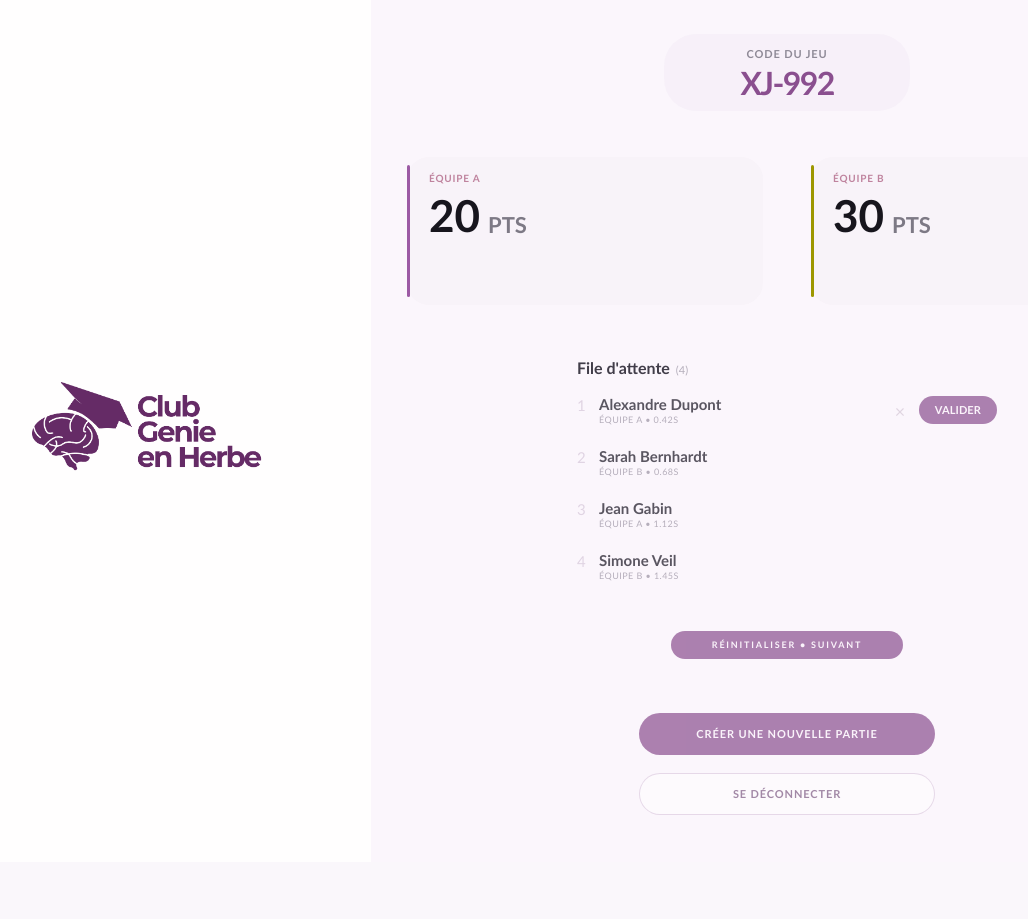
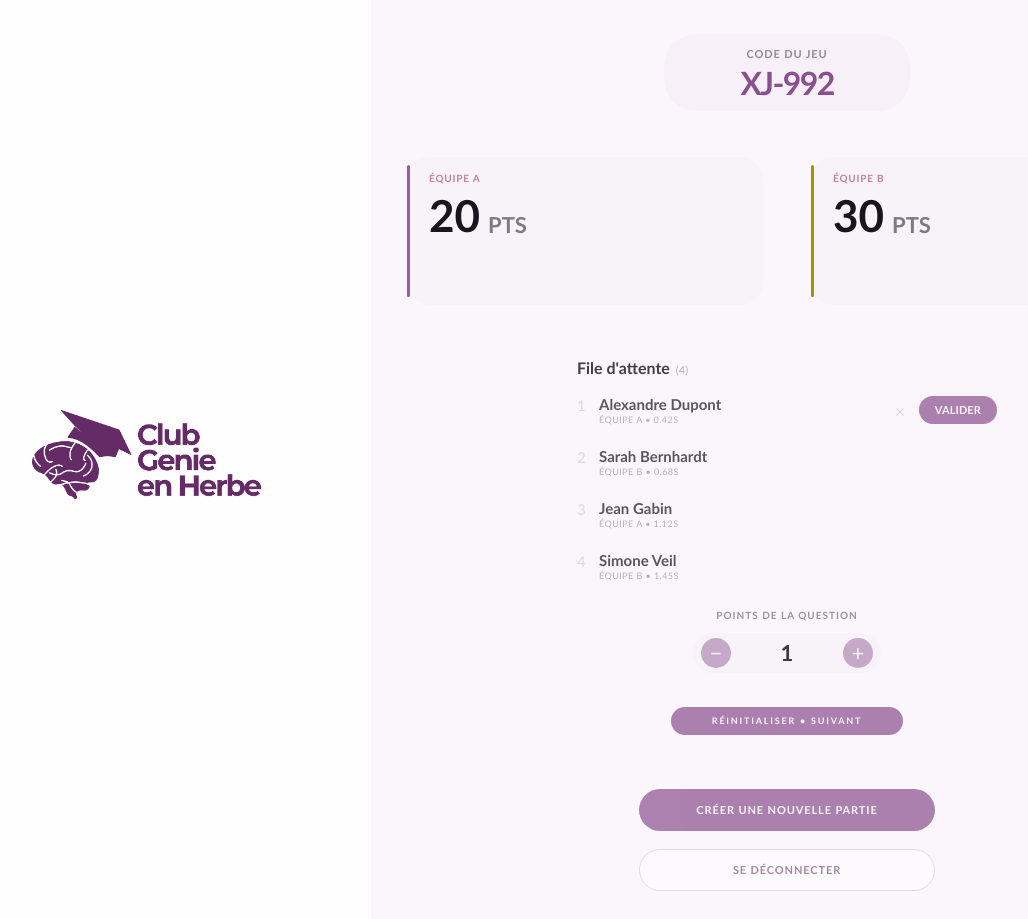
Before and after one commit to Mukendi-Winner/Buzzer, a React (Vite) app in the folder Buzzer_PWA/: page /host-round in a window 1280 px wide. Shown: the whole page, without its empty margins (77-1105 px from the left). Before the commit the page ends 862 px from the top, so only its background shows below. Built offline with nearby package versions, Linux system fonts and the light colour scheme; no server answers.

Commit message:
adding button to set the number of point given by question

```diff
--- a/Buzzer_PWA/src/pages/host/HostRound.css
+++ b/Buzzer_PWA/src/pages/host/HostRound.css
@@ -225,6 +225,57 @@
   color: #c8aebc;
 }
 
+.host-round__points-control {
+  margin: 20px 14px 0;
+  display: grid;
+  justify-items: center;
+  gap: 10px;
+}
+
+.host-round__points-label {
+  font-size: 11px;
+  font-weight: 800;
+  letter-spacing: 0.1em;
+  color: #9d93a3;
+}
+
+.host-round__points-box {
+  min-width: 158px;
+  height: 44px;
+  padding: 0 8px;
+  border-radius: 999px;
+  background: rgba(248, 243, 249, 0.96);
+  display: flex;
+  align-items: center;
+  justify-content: space-between;
+  gap: 10px;
+}
+
+.host-round__points-step {
+  width: 34px;
+  height: 34px;
+  border: 0;
+  border-radius: 50%;
+  background: #8a4f8f;
+  color: #fbf3fb;
+  font-size: 24px;
+  line-height: 1;
+  cursor: pointer;
+}
+
+.host-round__points-step:disabled {
+  opacity: 0.45;
+  cursor: not-allowed;
+}
+
+.host-round__points-value {
+  min-width: 22px;
+  text-align: center;
+  font-size: 24px;
+  line-height: 1;
+  color: #3d3945;
+}
+
 .host-round__footer {
   margin-top: 28px;
 }
@@ -440,9 +491,34 @@
     text-align: center;
   }
 
+  .host-round__points-control {
+    width: min(100%, 420px);
+    margin: 24px auto 0;
+    gap: 12px;
+  }
+
+  .host-round__points-label {
+    font-size: 10px;
+  }
+
+  .host-round__points-box {
+    min-width: 172px;
+    height: 40px;
+  }
+
+  .host-round__points-step {
+    width: 30px;
+    height: 30px;
+    font-size: 22px;
+  }
+
+  .host-round__points-value {
+    font-size: 22px;
+  }
+
   .host-round__footer {
     width: min(100%, 420px);
-    margin: 46px auto 0;
+    margin: 34px auto 0;
   }
 
   .host-round__footer-button {
--- a/Buzzer_PWA/src/pages/host/HostRound.jsx
+++ b/Buzzer_PWA/src/pages/host/HostRound.jsx
@@ -107,6 +107,26 @@ function HostRound() {
     }
   }
 
+  async function updateQuestionPoints(nextPoints) {
+    if (!roomCode) {
+      return
+    }
+
+    setBusyAction('question-points')
+    setError('')
+
+    try {
+      const socket = getSocket()
+      await emitWithAck(socket, 'host:set-question-points', {
+        roomCode,
+        points: nextPoints,
+      })
+    } catch (socketError) {
+      setError(socketError.message || 'Impossible de changer les points.')
+    } finally {
+      setBusyAction('')
+    }
+  }
 
   async function leaveHostRoom(nextPath) {
     setBusyAction('leave-room')
@@ -217,6 +237,31 @@ function HostRound() {
 
         {error ? <p className="host-round__error">{error}</p> : null}
 
+        <section className="host-round__points-control" aria-label="Points de la question">
+          <span className="host-round__points-label">POINTS DE LA QUESTION</span>
+          <div className="host-round__points-box">
+            <button
+              type="button"
+              className="host-round__points-step"
+              onClick={() => updateQuestionPoints(Math.max(1, (room.currentQuestionPoints || 1) - 1))}
+              disabled={Boolean(busyAction) || (room.currentQuestionPoints || 1) <= 1}
+              aria-label="Diminuer les points"
+            >
+              −
+            </button>
+            <strong className="host-round__points-value">{room.currentQuestionPoints || 1}</strong>
+            <button
+              type="button"
+              className="host-round__points-step"
+              onClick={() => updateQuestionPoints(Math.min(10, (room.currentQuestionPoints || 1) + 1))}
+              disabled={Boolean(busyAction) || (room.currentQuestionPoints || 1) >= 10}
+              aria-label="Augmenter les points"
+            >
+              +
+            </button>
+          </div>
+        </section>
+
         <div className="host-round__footer">
           <button
             type="button"
```
Also changed, not shown: Buzzer_PWA/src/lib/roomData.js.
